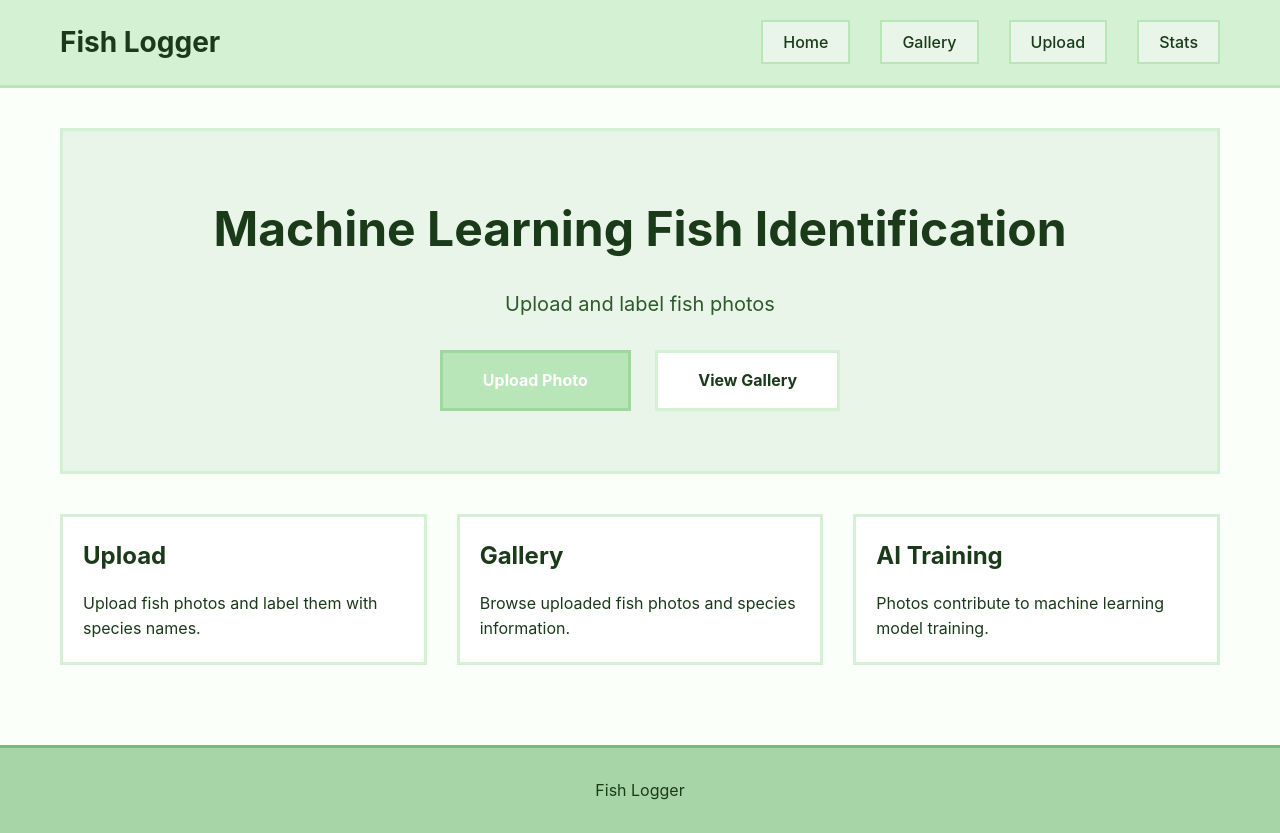
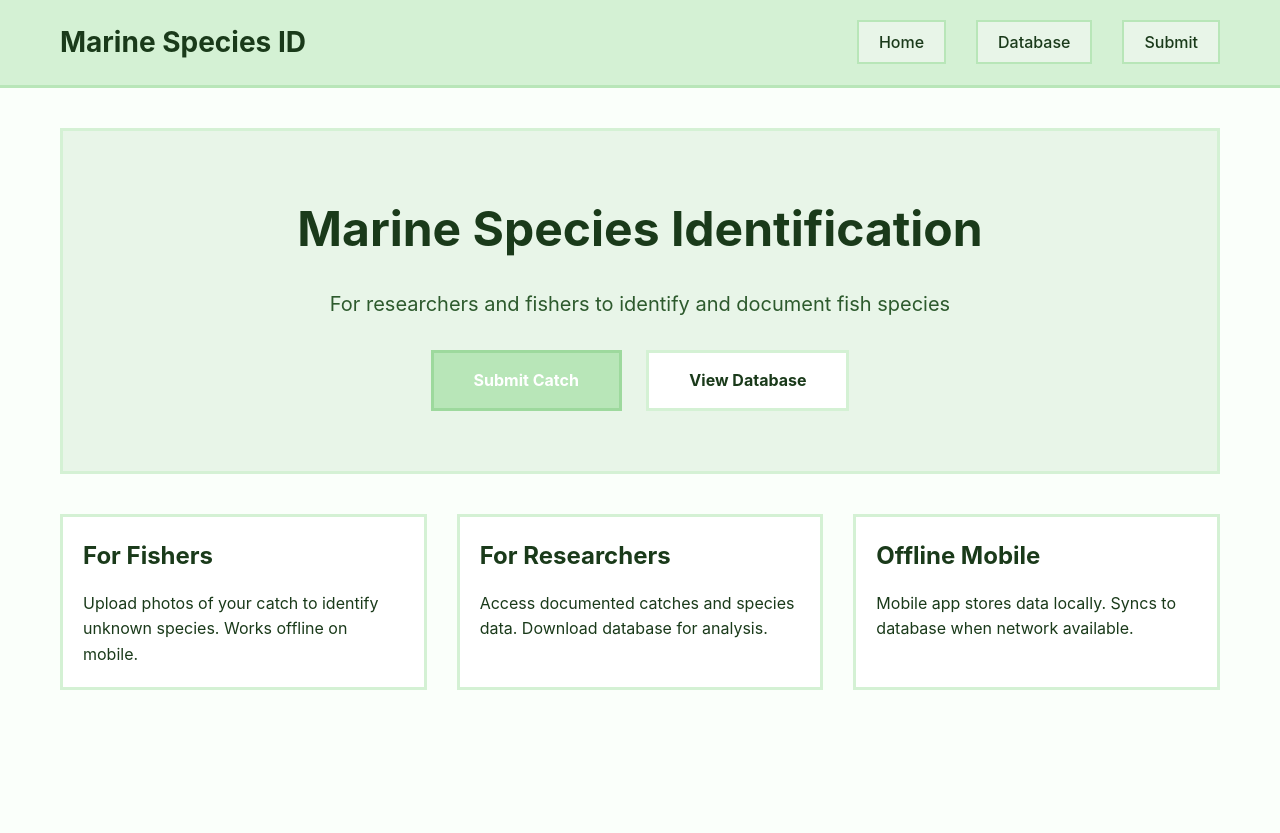
Before and after one commit to rrocketmann/fish-logger, a Flask app: page / in a window 1280 px wide. After the commit the page ends 690 px from the top, so only its background shows below. Run offline with Flask 3, Linux system fonts and the light colour scheme.

Commit message:
Rebrand for marine researchers and fishers with offline mobile support
- Rebranded to 'Marine Species ID' for researcher/fisher use case
- Changed 'Gallery' to 'Database' throughout
- Added JSON and CSV export functionality (downloadable database)
- Added API endpoints for mobile app integration:
  * POST /api/submit - submit catch from mobile
  * GET /api/database - get full database as JSON
- Made species field optional (defaults to 'Unknown')
- Updated all text for fisher/researcher audience
- Changed 'Upload' to 'Submit Catch'
- Added mobile app documentation
- Database can now be downloaded for offline analysis

Co-authored-by: Copilot <223556219+Copilot@users.noreply.github.com>

```diff
--- a/app/app.py
+++ b/app/app.py
@@ -1,12 +1,15 @@
 """
-Fish Logger - Community Fish Identification App
-Flask web application for uploading and labeling fish images
+Marine Species Identification System
+Web application for researchers and fishers to document and identify fish species
 """
-from flask import Flask, render_template, request, redirect, url_for, flash, jsonify
+from flask import Flask, render_template, request, redirect, url_for, flash, jsonify, send_file
 from flask_sqlalchemy import SQLAlchemy
 from werkzeug.utils import secure_filename
 from datetime import datetime
 import os
+import json
+import csv
+from io import StringIO, BytesIO
 from pathlib import Path
 
 app = Flask(__name__)
@@ -30,6 +33,19 @@ class FishUpload(db.Model):
     uploaded_at = db.Column(db.DateTime, default=datetime.utcnow)
     likes = db.Column(db.Integer, default=0)
 
+    def to_dict(self):
+        """Convert to dictionary for JSON export"""
+        return {
+            'id': self.id,
+            'species': self.species_label,
+            'submitted_by': self.uploader_name,
+            'location': self.location,
+            'notes': self.notes,
+            'date': self.uploaded_at.isoformat(),
+            'likes': self.likes,
+            'image': self.filename
+        }
+
     def __repr__(self):
         return f'<FishUpload {self.species_label}>'
 
@@ -48,7 +64,7 @@ def index():
 
 @app.route('/community')
 def community():
-    """Community gallery page"""
+    """Database view page"""
     page = request.args.get('page', 1, type=int)
     per_page = 12
 
@@ -85,9 +101,13 @@ def upload():
             file.save(filepath)
 
             # Save to database
+            species = request.form.get('species_label', 'Unknown')
+            if not species or species.strip() == '':
+                species = 'Unknown'
+
             new_upload = FishUpload(
                 filename=filename,
-                species_label=request.form.get('species_label', 'Unknown'),
+                species_label=species,
                 uploader_name=request.form.get('uploader_name', 'Anonymous'),
                 location=request.form.get('location', ''),
                 notes=request.form.get('notes', '')
@@ -96,7 +116,7 @@ def upload():
             db.session.add(new_upload)
             db.session.commit()
 
-            flash('Fish photo uploaded successfully!', 'success')
+            flash('Catch data submitted successfully', 'success')
             return redirect(url_for('community'))
         else:
             flash('Invalid file type. Please upload an image (PNG, JPG, JPEG, GIF)', 'error')
@@ -112,18 +132,121 @@ def like_upload(upload_id):
     db.session.commit()
     return jsonify({'likes': upload.likes})
 
-@app.route('/stats')
-def stats():
-    """Community statistics"""
-    total_uploads = FishUpload.query.count()
-    species_counts = db.session.query(
-        FishUpload.species_label,
-        db.func.count(FishUpload.id)
-    ).group_by(FishUpload.species_label).all()
+# API Endpoints for mobile app
+@app.route('/api/submit', methods=['POST'])
+def api_submit():
+    """API endpoint for mobile app submissions"""
+    if 'fish_image' not in request.files:
+        return jsonify({'error': 'No file provided'}), 400
 
-    return render_template('stats.html',
-                         total_uploads=total_uploads,
-                         species_counts=species_counts)
+    file = request.files['fish_image']
+
+    if file.filename == '' or not allowed_file(file.filename):
+        return jsonify({'error': 'Invalid file'}), 400
+
+    # Secure the filename and add timestamp
+    filename = secure_filename(file.filename)
+    timestamp = datetime.now().strftime('%Y%m%d_%H%M%S')
+    filename = f"{timestamp}_{filename}"
+
+    # Save file
+    ensure_upload_dir()
+    filepath = os.path.join(app.config['UPLOAD_FOLDER'], filename)
+    file.save(filepath)
+
+    # Save to database
+    species = request.form.get('species_label', 'Unknown')
+    if not species or species.strip() == '':
+        species = 'Unknown'
+
+    new_upload = FishUpload(
+        filename=filename,
+        species_label=species,
+        uploader_name=request.form.get('uploader_name', 'Anonymous'),
+        location=request.form.get('location', ''),
+        notes=request.form.get('notes', '')
+    )
+
+    db.session.add(new_upload)
+    db.session.commit()
+
+    return jsonify({
+        'success': True,
+        'id': new_upload.id,
+        'message': 'Catch data submitted successfully'
+    }), 201
+
+@app.route('/api/database')
+def api_database():
+    """API endpoint to get all database entries as JSON"""
+    uploads = FishUpload.query.order_by(FishUpload.uploaded_at.desc()).all()
+    return jsonify({
+        'count': len(uploads),
+        'entries': [upload.to_dict() for upload in uploads]
+    })
+
+@app.route('/export/json')
+def export_json():
+    """Export database as JSON file"""
+    uploads = FishUpload.query.order_by(FishUpload.uploaded_at.desc()).all()
+    data = {
+        'exported_at': datetime.utcnow().isoformat(),
+        'total_entries': len(uploads),
+        'entries': [upload.to_dict() for upload in uploads]
+    }
+
+    # Create JSON file
+    json_str = json.dumps(data, indent=2)
+
+    # Send as downloadable file
+    buffer = BytesIO()
+    buffer.write(json_str.encode('utf-8'))
+    buffer.seek(0)
+
+    return send_file(
+        buffer,
+        as_attachment=True,
+        download_name=f'fish_database_{datetime.now().strftime("%Y%m%d")}.json',
+        mimetype='application/json'
+    )
+
+@app.route('/export/csv')
+def export_csv():
+    """Export database as CSV file"""
+    uploads = FishUpload.query.order_by(FishUpload.uploaded_at.desc()).all()
+
+    # Create CSV
+    output = StringIO()
+    writer = csv.writer(output)
+
+    # Write header
+    writer.writerow(['ID', 'Species', 'Submitted By', 'Location', 'Notes', 'Date', 'Likes', 'Image'])
+
+    # Write data
+    for upload in uploads:
+        writer.writerow([
+            upload.id,
+            upload.species_label,
+            upload.uploader_name,
+            upload.location or '',
+            upload.notes or '',
+            upload.uploaded_at.strftime('%Y-%m-%d %H:%M:%S'),
+            upload.likes,
+            upload.filename
+        ])
+
+    # Send as downloadable file
+    output.seek(0)
+    buffer = BytesIO()
+    buffer.write(output.getvalue().encode('utf-8'))
+    buffer.seek(0)
+
+    return send_file(
+        buffer,
+        as_attachment=True,
+        download_name=f'fish_database_{datetime.now().strftime("%Y%m%d")}.csv',
+        mimetype='text/csv'
+    )
 
 # Initialize database
 with app.app_context():
--- a/app/templates/base.html
+++ b/app/templates/base.html
@@ -145,7 +145,7 @@
         select {
             width: 100%;
             padding: 12px;
-            border: 3px solid #a8d5a8;
+            border: 3px solid #d4f1d4;
             background-color: white;
             font-size: 16px;
             font-family: inherit;
@@ -168,24 +168,15 @@
         }
 
         .alert-success {
-            background-color: #c8e6c8;
-            border-color: #7cb87c;
+            background-color: #e8f5e8;
+            border-color: #b8e6b8;
             color: #1a3a1a;
         }
 
         .alert-error {
-            background-color: #ffc8c8;
-            border-color: #ff8080;
+            background-color: #ffd4d4;
+            border-color: #ffb3b3;
             color: #4a0000;
-        }
-
-        /* Footer */
-        footer {
-            background-color: #a8d5a8;
-            padding: 30px 0;
-            margin-top: 60px;
-            text-align: center;
-            border-top: 3px solid #7cb87c;
         }
 
         {% block extra_styles %}{% endblock %}
@@ -194,12 +185,11 @@
 <body>
     <header>
         <nav>
-            <a href="{{ url_for('index') }}" class="logo">Fish Logger</a>
+            <a href="{{ url_for('index') }}" class="logo">Marine Species ID</a>
             <ul class="nav-links">
                 <li><a href="{{ url_for('index') }}">Home</a></li>
-                <li><a href="{{ url_for('community') }}">Gallery</a></li>
-                <li><a href="{{ url_for('upload') }}">Upload</a></li>
-                <li><a href="{{ url_for('stats') }}">Stats</a></li>
+                <li><a href="{{ url_for('community') }}">Database</a></li>
+                <li><a href="{{ url_for('upload') }}">Submit</a></li>
             </ul>
         </nav>
     </header>
@@ -218,10 +208,6 @@
         {% block content %}{% endblock %}
     </main>
 
-    <footer>
-        <p>Fish Logger</p>
-    </footer>
-
     {% block extra_scripts %}{% endblock %}
 </body>
 </html>
--- a/app/templates/index.html
+++ b/app/templates/index.html
@@ -2,28 +2,28 @@
 
 {% block content %}
 <div class="hero">
-    <h1>Machine Learning Fish Identification</h1>
-    <p>Upload and label fish photos</p>
+    <h1>Marine Species Identification</h1>
+    <p>For researchers and fishers to identify and document fish species</p>
     <div style="margin-top: 30px;">
-        <a href="{{ url_for('upload') }}" class="btn">Upload Photo</a>
-        <a href="{{ url_for('community') }}" class="btn btn-secondary" style="margin-left: 20px;">View Gallery</a>
+        <a href="{{ url_for('upload') }}" class="btn">Submit Catch</a>
+        <a href="{{ url_for('community') }}" class="btn btn-secondary" style="margin-left: 20px;">View Database</a>
     </div>
 </div>
 
 <div style="display: grid; grid-template-columns: repeat(auto-fit, minmax(300px, 1fr)); gap: 30px;">
     <div class="card">
-        <h2 style="margin-bottom: 15px;">Upload</h2>
-        <p>Upload fish photos and label them with species names.</p>
+        <h2 style="margin-bottom: 15px;">For Fishers</h2>
+        <p>Upload photos of your catch to identify unknown species. Works offline on mobile.</p>
     </div>
 
     <div class="card">
-        <h2 style="margin-bottom: 15px;">Gallery</h2>
-        <p>Browse uploaded fish photos and species information.</p>
+        <h2 style="margin-bottom: 15px;">For Researchers</h2>
+        <p>Access documented catches and species data. Download database for analysis.</p>
     </div>
 
     <div class="card">
-        <h2 style="margin-bottom: 15px;">AI Training</h2>
-        <p>Photos contribute to machine learning model training.</p>
+        <h2 style="margin-bottom: 15px;">Offline Mobile</h2>
+        <p>Mobile app stores data locally. Syncs to database when network available.</p>
     </div>
 </div>
 {% endblock %}
```
Also changed, not shown: app/MOBILE_API.md (added, +136 -0 lines), app/templates/community.html (+10 -6 lines), app/templates/upload.html (+10 -10 lines).
